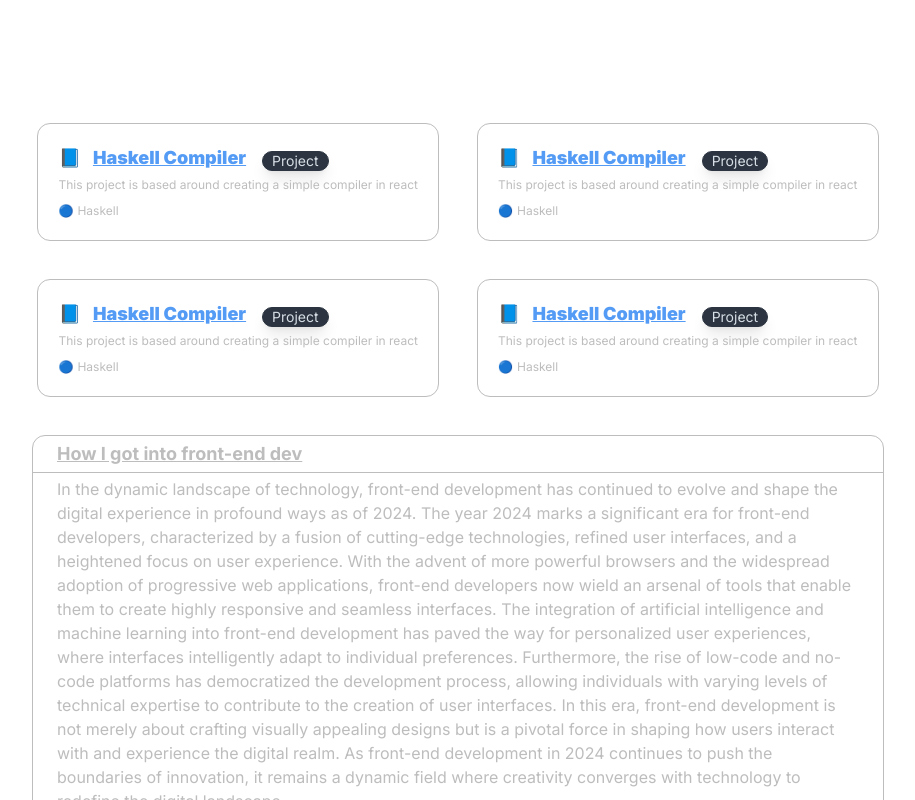
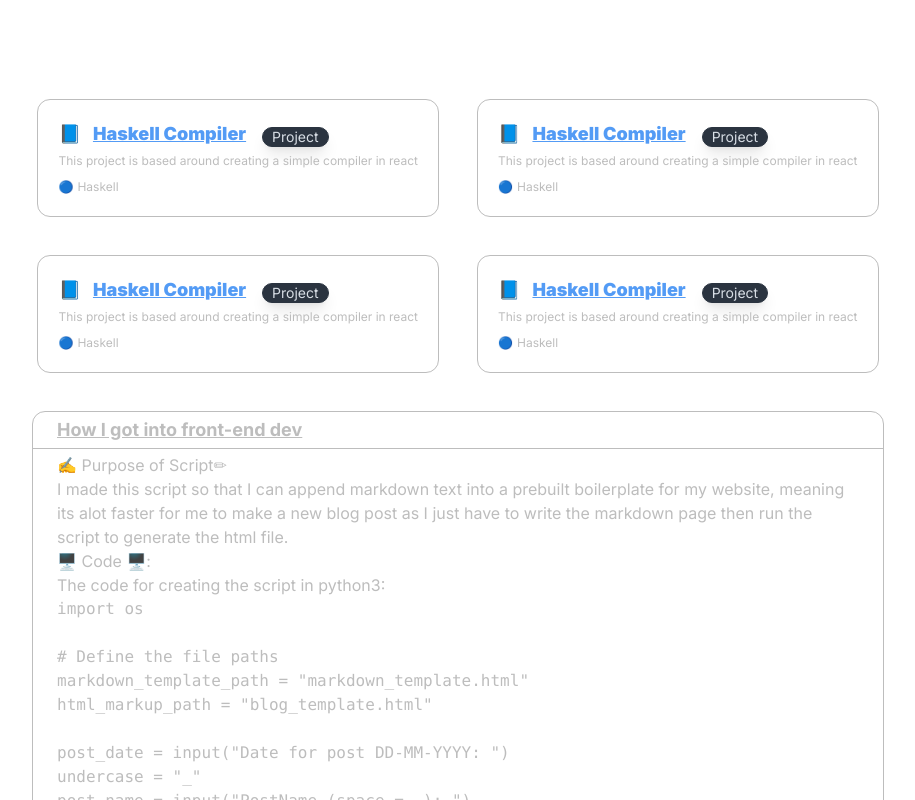
Before and after one commit to christophergyman/chrisgyman.dev, a Next.js app in the folder chrisgyman-dev/: page / in a window 1280 px wide. Shown: the top 800 px of the page, without its empty margins (182-1097 px from the left). Built offline with nearby package versions, Linux system fonts and the light colour scheme.

Commit message:
Issues with ui hydration, most likley async issue

```diff
--- a/chrisgyman-dev/package.json
+++ b/chrisgyman-dev/package.json
@@ -16,7 +16,8 @@
     "next": "14.0.4",
     "react": "^18",
     "react-dom": "^18",
-    "react-markdown": "^9.0.1"
+    "react-markdown": "^9.0.1",
+    "remark-gfm": "^4.0.0"
   },
   "devDependencies": {
     "@types/node": "^20",
--- a/chrisgyman-dev/src/app/components/markdown-post.tsx
+++ b/chrisgyman-dev/src/app/components/markdown-post.tsx
@@ -1,13 +1,13 @@
 import Markdown from "react-markdown";
+import { promises as fs } from "fs";
 
-export function MarkdownComponent() {
-  const markdown = "# Hi, *Pluto*!";
-
+export default async function MarkdownComponent() {
+  const file = await fs.readFile(process.cwd() + "/public/post.txt", "utf8");
   return (
     <div>
-      <Markdown>{markdown}</Markdown>
+      <Markdown>{file}</Markdown>
     </div>
   );
 }
 
-export default { MarkdownComponent };
+export { MarkdownComponent };
--- a/chrisgyman-dev/src/app/components/post-bubble.tsx
+++ b/chrisgyman-dev/src/app/components/post-bubble.tsx
@@ -1,4 +1,5 @@
 import { Post } from "../post";
+import MarkdownComponent from "./markdown-post";
 
 interface PostBubbleProps {
   post: Post;
@@ -17,7 +18,9 @@ function PostBubble({ post }: PostBubbleProps) {
       </div>
       <hr className="w-full text-[#bdbdbd]" />
       <div className="px-6 py-1 text-xs md:text-base lg:text-base xl:text-base 2xl:text-base">
-        <p className="text text-[#bdbdbd] ">{post.content}</p>
+        <p className="text text-[#bdbdbd] ">
+          <MarkdownComponent />
+        </p>
       </div>
     </div>
   );
--- a/chrisgyman-dev/src/app/page.tsx
+++ b/chrisgyman-dev/src/app/page.tsx
@@ -4,7 +4,6 @@ import { Project } from "./project";
 import { ProjectGrid } from "./components/project-grid";
 import { PostGrid } from "./components/post-grid";
 import { Post } from "./post";
-import { MarkdownComponent } from "./components/markdown-post";
 
 export default function Home() {
   // Test data
@@ -31,8 +30,7 @@ export default function Home() {
   const examplePost: Post = {
     id: 1,
     title: "How I got into front-end dev",
-    content:
-      "In the dynamic landscape of technology, front-end development has continued to evolve and shape the digital experience in profound ways as of 2024. The year 2024 marks a significant era for front-end developers, characterized by a fusion of cutting-edge technologies, refined user interfaces, and a heightened focus on user experience. With the advent of more powerful browsers and the widespread adoption of progressive web applications, front-end developers now wield an arsenal of tools that enable them to create highly responsive and seamless interfaces. The integration of artificial intelligence and machine learning into front-end development has paved the way for personalized user experiences, where interfaces intelligently adapt to individual preferences. Furthermore, the rise of low-code and no-code platforms has democratized the development process, allowing individuals with varying levels of technical expertise to contribute to the creation of user interfaces. In this era, front-end development is not merely about crafting visually appealing designs but is a pivotal force in shaping how users interact with and experience the digital realm. As front-end development in 2024 continues to push the boundaries of innovation, it remains a dynamic field where creativity converges with technology to redefine the digital landscape.",
+    content: "",
     link: "https://www.chrisgyman.com",
   };
 
@@ -43,7 +41,6 @@ export default function Home() {
     <main>
       <div className="flex flex-col items-center w-screen h-screen mt-10">
         <h1 className="font-black text-white text-4xl">Chrisgyman.dev</h1>
-        <MarkdownComponent />
         <div className="flex flex-col items-center">
           <ProjectGrid projectList={exampleProjectArr} />
           <PostGrid postList={examplePostArr} />
```
Also changed, not shown: chrisgyman-dev/public/post.txt (added), 1 other file (tests, documents, lock files or other folders).
